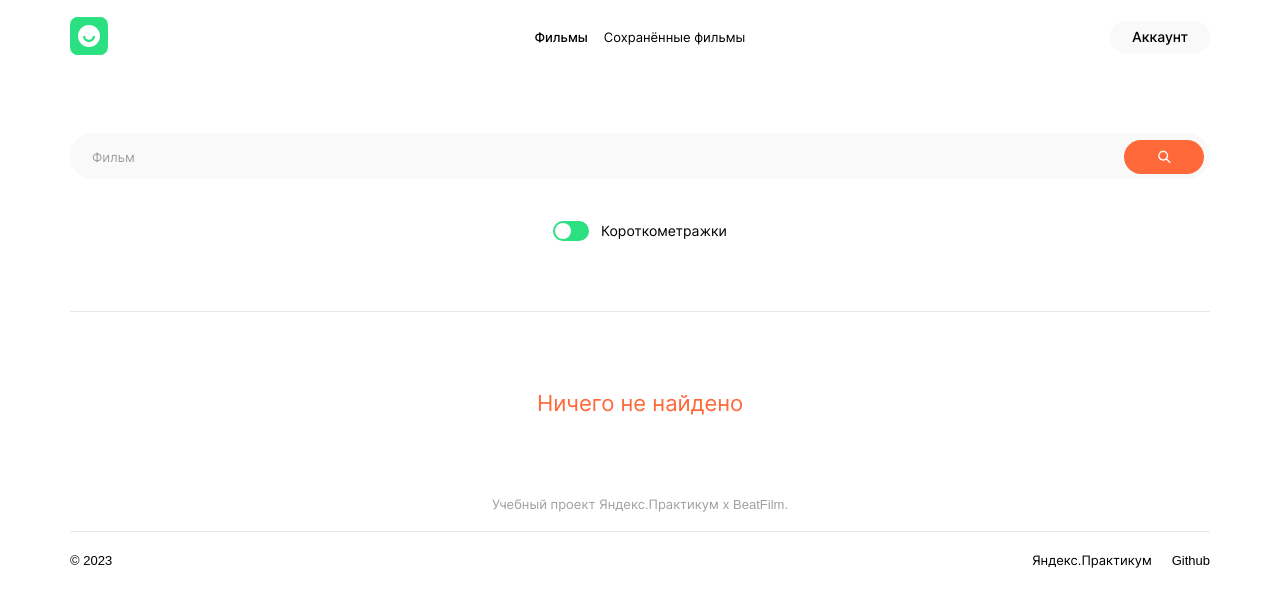
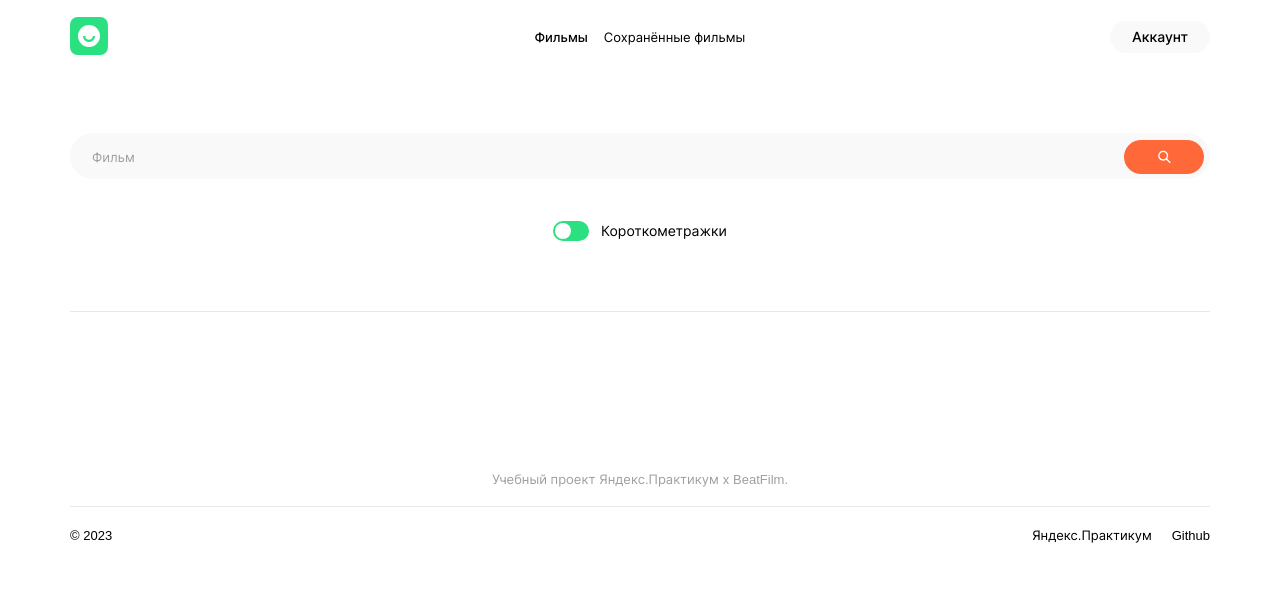
Before and after one commit to kerbasi/movies-explorer-frontend, a React (Create React App) app: page /movies in a window 1280 px wide. Shown: the top 606 px of the page. Built offline with nearby package versions, Linux system fonts and the light colour scheme.

Commit message:
Fix message then no querry

```diff
--- a/src/components/Movies/Movies.jsx
+++ b/src/components/Movies/Movies.jsx
@@ -97,6 +97,7 @@ function Movies() {
         <MoviesCardList
           movies={isLimited ? limitedMovies : filteredMovies}
           isError={isError}
+          query={query}
         />
       )}
     </main>
--- a/src/components/MoviesCardList/MoviesCardList.jsx
+++ b/src/components/MoviesCardList/MoviesCardList.jsx
@@ -4,7 +4,7 @@ import { useState } from "react";
 import { useEffect } from "react";
 import { useMediaQuery } from "../../hooks/useMediaQuery";
 
-function MoviesCardList({ movies, isError }) {
+function MoviesCardList({ movies, isError, query }) {
   const isWidthExtraLarge = useMediaQuery("1280px");
   const isWidthLarge = useMediaQuery("955px");
   const isWidthMedium = useMediaQuery("768px");
@@ -43,7 +43,9 @@ function MoviesCardList({ movies, isError }) {
         <div className='movies-card-list__error'>
           {isError
             ? "Во время запроса произошла ошибка. Возможно, проблема с соединением или сервер недоступен. Подождите немного и попробуйте ещё раз"
-            : "Ничего не найдено"}
+            : query
+            ? "Ничего не найдено"
+            : ""}
         </div>
       ) : (
         <>
```
